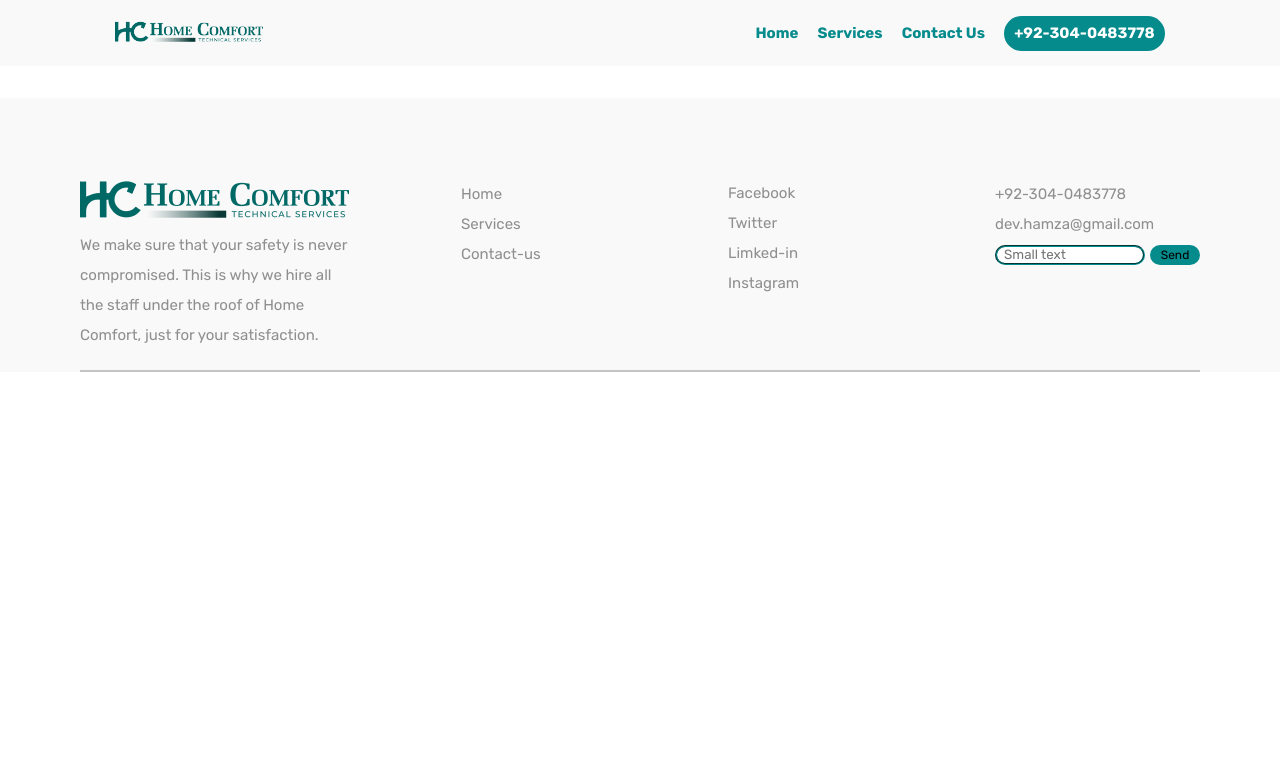
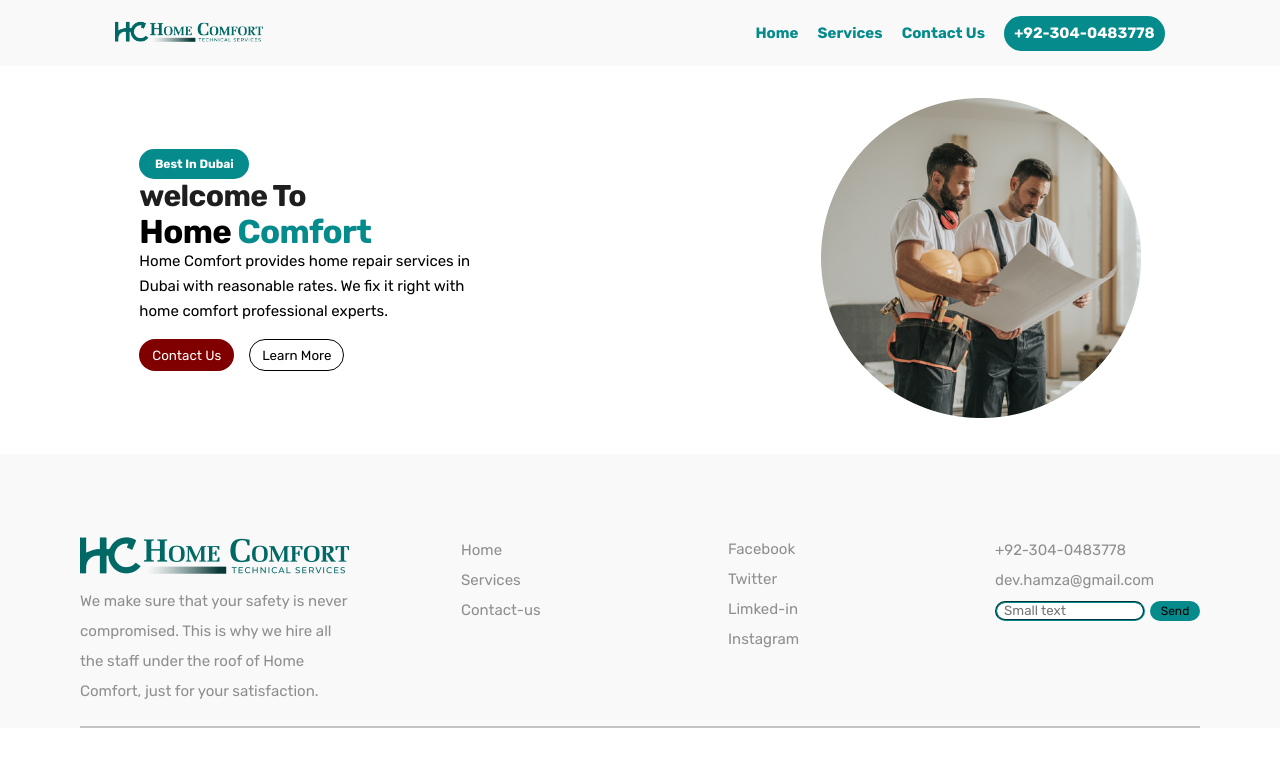
Before and after one commit to HamxaCode786/prac_home, a React (Create React App) app: page / in a window 1280 px wide. Shown: the top 766 px of the page. Built offline with nearby package versions, Linux system fonts and the light colour scheme.

Commit message:
home page done

```diff
--- a/green/src/style/style.css
+++ /dev/null
@@ -1,233 +0,0 @@
-@import url('https://fonts.googleapis.com/css2?family=Rubik:ital,wght@0,300..900;1,300..900&display=swap');
-
-
-* {
-
-    font-family: "Rubik";
-    margin: 0;
-    padding: 0;
-    box-sizing: border-box;
-
-
-
-}
-
-/* header styling start */
-
-.header {
-
-display: flex;
-justify-content:space-evenly;
-align-items: center;
-gap: 20%;
-padding-top: 1rem;
-background-color: #F9F9F9;
-padding-bottom: 15px;
-
-
-}
-
-
-.logo_header {
-
-width: 55%;
-
-
-
-}
-
-
-.header_button {
-
-display: flex;
-justify-content: center;
-align-items: center;
-gap: 1.2rem;
-
-
-
-}
-
-.b-1 {
-
-    font-family: Rubik;
-    font-size: 15px;
-    font-weight: 700;
-    line-height: 21.33px;
-    text-align: left;
-    color: #058B8C;
-    background: transparent;
-    border: none;
-    cursor: pointer;
-
-
-}
-.b-4 {
-
-    font-family: Rubik;
-    font-size: 15px;
-    font-weight: 700;
-    line-height: 21.33px;
-    text-align: left;
-    background-color: #058B8C;
-    color: white;
-    border: none;
-    border-radius: 18px;
-    height: 35px;
-    padding-left: 10px;
-    padding-right: 10px;
-    cursor: pointer;
-
-
-}
-
-/* header styling done */
-
-/* footer styling start */
-
-.f_p {
-
-    font-family: Rubik;
-    font-size: 15px;
-    font-weight: 400;
-    line-height: 30px;
-    text-align: left;
-color:#8F8F8F;
-
-
-}
-
-.footer_div {
-
-margin-right: 5rem;
-margin-left: 5rem;
-display: grid;
-grid-template-columns: 1fr 1fr 1fr 1fr;
-align-items: center;
-gap: 10%;
-margin-top: 2rem;
-border: solid;
-border-width:0px 0px 2px 0px;
-border-color:#C4C4C4;
-padding-bottom: 20px;
-
-
-}
-
-.list {
-
-list-style: none;
-font-family: Rubik;
-font-size: 15px;
-font-weight: 400;
-line-height: 30px;
-text-align: left;
-color:#8F8F8F;
-
-
-}
-
-.list1 {
-    display:flex;
-    justify-content: center;
-    align-items: center;
-    list-style: none;
-    font-family: Rubik;
-    font-size: 15px;
-    font-weight: 400;
-    line-height: 30px;
-    text-align: left;
-    color:#8F8F8F;
-    gap: 5px;
-
-
-    }
-
-    .list2 {
-
-        list-style: none;
-        font-family: Rubik;
-        font-size: 15px;
-        font-weight: 400;
-        line-height: 30px;
-        text-align: left;
-        color:#8F8F8F;
-        padding-top: 1.8rem;
-
-
-        }
-
-
-
-        .list4 {
-
-
-            list-style: none;
-
-            font-family: Rubik;
-            font-size: 15px;
-            font-weight: 400;
-            line-height: 30px;
-            text-align: left;
-            color:#8F8F8F;
-            padding-top: 5rem;
-
-
-
-
-        }
-
-
-.form_footer {
-
-
-border-radius: 15px;
-
-padding-left: 7px;
-border:groove;
-
-border-width: 2px;
-height: 20px;
-width: 150px;
-outline-color:#058B8C;
-border-color: #058B8C;
-
-
-
-
-
-}
-
-
-
-
-.button_form_f {
-
-    border-radius: 15px;
-
-    padding-left: 7px;
-    border:none;
-    background-color: #058B8C !important;
-    border-width: 2px;
-    height: 20px;
-    width: 50px;
-    padding-right: 7px;
-    font-size: 12px;
-    cursor: pointer;
-
-
-
-
-}
-
-
-.footer_auto {
-
-background-color: #F9F9F9;
-
-
-
-}
-
-
-/* footer styling done */
--- a/src/App.js
+++ b/src/App.js
@@ -1,12 +1,13 @@
 import Layout from "./global/layou";
 import 'react-bootstrap'
 import './style/style.css';
+import Homepage from "./homepage";
 
 function App() {
   return (
     <div className="App">
       <Layout>
-
+<Homepage />
       </Layout>
     </div>
   );
--- /dev/null
+++ b/src/homepage/home.js
@@ -0,0 +1,44 @@
+import React from "react";
+import Person from "../../src/assets/images/Mask group.png";
+const Home = () => {
+  return (
+
+      <div className="outer_div">
+        <div className="list_1hp">
+          <ul className="li">
+            <li>
+              <h2 className="f1_h">Best In Dubai</h2>
+            </li>
+            <li className="f2_h">
+              <h2>welcome To</h2>
+            </li>
+            <li className="f3_h">
+              <h2>Home <span>Comfort</span></h2>
+            </li>
+            <li>
+              <p className="f4_h">
+                Home Comfort provides home repair services in Dubai with
+                reasonable rates. We fix it right with home comfort professional
+                experts.
+              </p>
+            </li>
+            <ul className="li2">
+              <li>
+                <button className="b1_hp">Contact Us</button>
+              </li>
+              <li>
+                <button className="b1_hp2">Learn More</button>
+              </li>
+            </ul>
+          </ul>
+        </div>
+        <div>
+          {" "}
+          <img className="person" src={Person} />
+        </div>
+      </div>
+
+  );
+};
+
+export default Home;
--- /dev/null
+++ b/src/homepage/index.js
@@ -0,0 +1,10 @@
+import React from 'react'
+import Home from './home'
+
+const Homepage = () => {
+  return (
+    <div><Home/></div>
+  )
+}
+
+export default Homepage
--- a/src/style/style.css
+++ b/src/style/style.css
@@ -230,3 +230,158 @@
 
 
 /* footer styling done */
+
+
+
+
+.outer_div {
+display: flex;
+justify-content:space-evenly;
+align-items: center;
+width: 100%;
+gap: 12rem;
+margin-top: 2rem;
+
+}
+
+
+
+.person {
+    height: 20rem;
+
+
+
+}
+
+.li {
+
+list-style: none;
+
+
+}
+.li2 {
+
+    list-style: none;
+    display: flex;
+    justify-content:left;
+    align-items: center;
+    gap: 15px;
+
+
+    }
+
+.list_1hp {
+
+width: 350px;
+
+
+}
+
+.f1_h{
+
+    font-family: Rubik;
+    font-size: 12px;
+    text-align: left;
+    background-color: #058B8C;
+    height: 30px;
+    width: 110px;
+    display: flex;
+    justify-content: center;
+    align-items: center;
+    border-radius: 15px;
+    color: #FFFFFF;
+
+
+}
+.f2_h {
+
+    font-family: Rubik;
+    font-size: 20px;
+    line-height: 35px;
+    letter-spacing: -0.03em;
+    text-align: left;
+    color: #1E1E1E;
+
+
+}
+
+.f3_h {
+
+    font-family: Rubik;
+    font-size: 22px;
+    font-weight: 700;
+    line-height: 35px;
+    letter-spacing: -0.03em;
+    text-align: left;
+    color: #000000;
+
+
+
+
+
+}
+.f3_h span {
+
+
+    color: #058B8C;
+
+
+
+
+
+
+}
+.f4_h   {
+
+    font-family: Rubik;
+    font-size: 15px;
+    font-weight: 400;
+    line-height: 25px;
+    text-align: left;
+
+
+
+
+}
+
+.b1_hp {
+
+display: flex;
+justify-content: center;
+align-items: center;
+height: 32px;
+width: 95px;
+border-radius: 18px;
+border: none;
+background-color: maroon;
+color: white;
+margin-top: 15px;
+cursor: pointer;
+
+
+
+
+
+}
+
+
+.b1_hp2 {
+
+    display: flex;
+    justify-content: center;
+    align-items: center;
+    height: 32px;
+    width: 95px;
+    border-radius: 18px;
+    border: solid;
+    border-color: black;
+    border-width: 1px;
+    background:transparent;
+    color:black;
+    margin-top: 15px;
+    cursor: pointer;
+
+
+
+
+    }
```
Also changed, not shown: green/src/App.js (deleted, +0 -16 lines), green/src/global/layou/Footer.js (deleted, +0 -50 lines).
